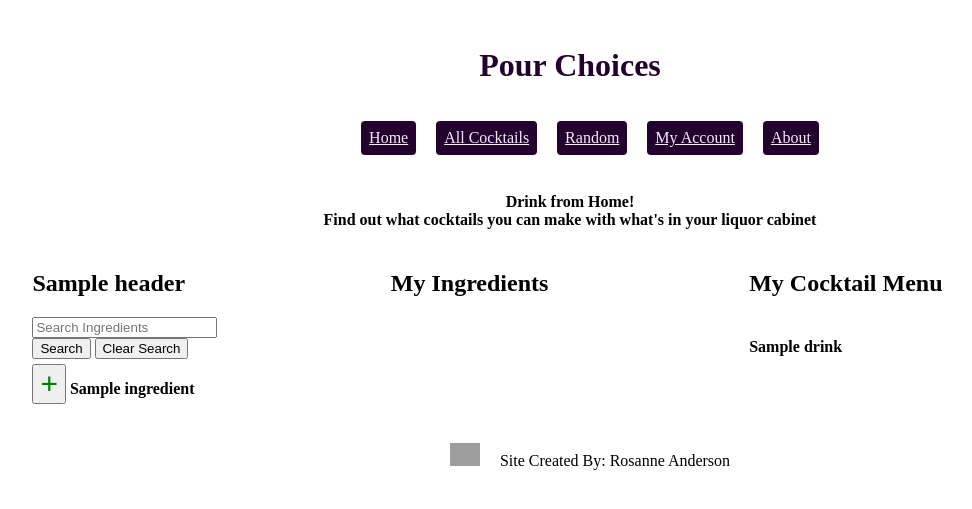
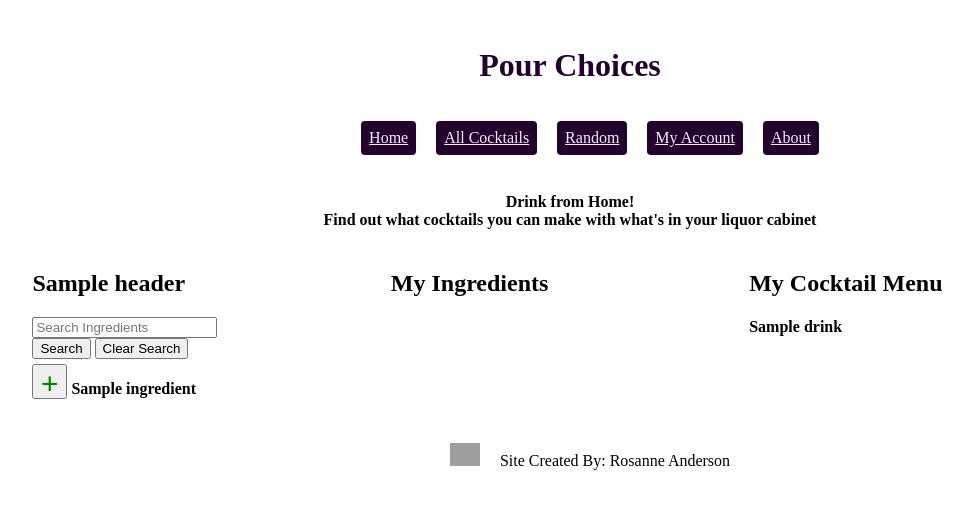
Before and after one commit to RosanneE/Pour_Choices, a Django app: template pour/drinks/templates/home.html in a window 1280 px wide. Shown: the top 509 px of the page, without its empty margins (70-1042 px from the left). Run offline with Django 4.2, Linux system fonts and the light colour scheme; the template is opened without the code that fills it: most values are stand-ins (such as "Sample title", 1, 10 or a date in 2020); data that the repository does not hold is empty; grey boxes are pictures that could not be loaded.

Commit message:
css updates sudo code drink menue filter

```diff
--- a/pour/drinks/static/styles/main.css
+++ b/pour/drinks/static/styles/main.css
@@ -6,7 +6,6 @@
 
 a{
     color: #23022E;
-
 }
 
 body{
@@ -25,13 +24,15 @@ h1{
     text-align: center;
 }
 
-h4{
+.ings{
     display: inline-block;
 }
 
 .icon{
     font-size: 30px;
     color: green;
+    height: 35px;
+    width: 35px;
 }
 
 nav {
@@ -60,6 +61,10 @@ a.nav_link{
     color: #F9EBFE;
 }
 
+.drink_list{
+    flex-direction: row;
+}
+
 .footer{
     text-align: center;
 }
@@ -79,6 +84,7 @@ li, .nav_bar {
     text-align: center;
 }
 
+
 .nav_bar{
     text-align: center;
 }
--- a/pour/drinks/templates/partials/_ingList.html
+++ b/pour/drinks/templates/partials/_ingList.html
@@ -30,7 +30,7 @@ endcomment %} {% comment %} Search {% endcomment %}
     {% if ingredient.ingredient_string != "mylist"%}
         <div class = 'inline'>
             <button class = 'icon'>+</button>
-            <h4>{{ingredient.ingredient}}</h4>
+            <h4 class = 'ings'>{{ingredient.ingredient}}</h4>
         </div>
     {% endif %}
     {% endfor %}
--- a/pour/drinks/templates/partials/_menu.html
+++ b/pour/drinks/templates/partials/_menu.html
@@ -1,8 +1,20 @@
 <h2>My Cocktail Menu</h2>
 
 {% comment %} Ingredient list {% endcomment %}
-<div class="my_ing_list">
+<div >
     {% for drink in drinks%}
-    <h4>{{drink.drink_name}}</h4>
+
+        <h4 class="drink_list">{{drink.drink_name}}</h4>
+
     {% endfor %}
 </div>
+
+
+{% comment %}
+for this drink
+    if myingredients contains drink.drink_ingredients
+    if drink.drink_ingredients[0]
+        return drink
+
+
+{% endcomment %}
--- a/pour/drinks/templates/partials/_my_ing.html
+++ b/pour/drinks/templates/partials/_my_ing.html
@@ -12,7 +12,7 @@
         {% if ingredient.ingredient_string == "mylist"%}
             <div class = 'inline'>
                 <button class = 'icon' onclick=toggleList(ingredient)>-</button>
-                <h4>{{ingredient.ingredient}}</h4>
+                <h4 class = 'ings'>{{ingredient.ingredient}}</h4>
             </div>
         {% endif %}
     {% endfor %}
--- a/pour/drinks/views.py
+++ b/pour/drinks/views.py
@@ -17,8 +17,7 @@ class Home(TemplateView):
         context = super().get_context_data(**kwargs)
         # Get gets search param
         name = self.request.GET.get("ingredient")
-        curr_rand_drink =RandomNumber()
-        context['curr_rand_drink'] = curr_rand_drink
+        listTog = self.request.GET.get('listTog')
         # If param, will filter by param
         if name != None:
             context['ingredients'] = Ingredients.objects.filter(ingredient__icontains=name).values()
@@ -125,6 +124,7 @@ def ing_search(request):
     }
     return HttpResponse(template.render(context, request))
 
+# def allDrinks():
 
 
 def RandomNumber():
```
